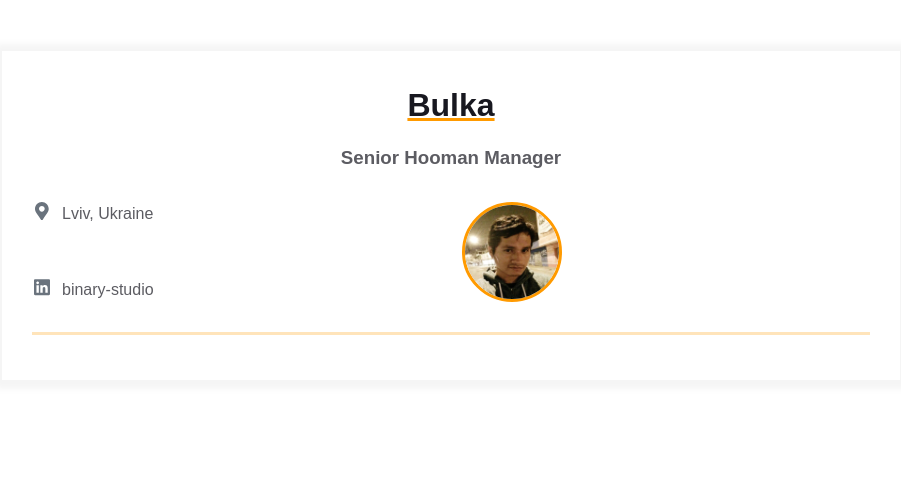
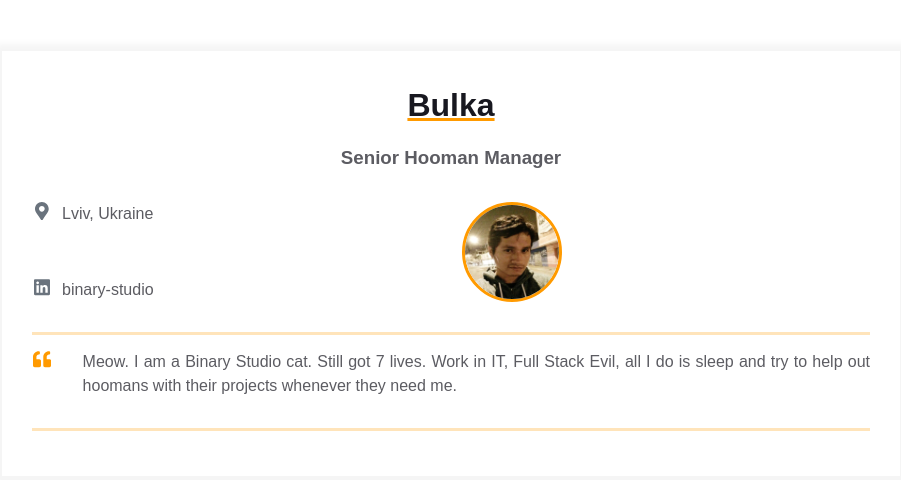
Before and after one commit to LevDoesCode/homepage, a plain HTML site: page index.html in a window 1280 px wide. Shown: the whole page, without its empty margins (189-1090 px from the left). Drawn offline with Linux system fonts and the light colour scheme.

Commit message:
Added Intro block

```diff
--- a/index.html
+++ b/index.html
@@ -1,6 +1,5 @@
 <!DOCTYPE html>
 <html>
-
     <head>
         <meta charset="UTF-8" />
         <title>Résumé</title>
@@ -20,26 +19,42 @@
                             <div class="contact-info__block">
                                 <a href="" rel="author" class="contact-info__item">
                                     <div class="contact-info__item-icon-wrapper">
-                  <svg class="contact-info__item-icon" xmlns="http://www.w3.org/2000/svg" viewBox="0 0 384 512">
-                    <path d="M172.268 501.67C26.97 291.031 0 269.413 0 192 0 85.961 85.961 0
+                                        <svg
+                                            class="contact-info__item-icon"
+                                            xmlns="http://www.w3.org/2000/svg"
+                                            viewBox="0 0 384 512"
+                                        >
+                                            <path
+                                                d="M172.268 501.67C26.97 291.031 0 269.413 0 192 0 85.961 85.961 0
                                       192 0s192 85.961 192 192c0 77.413-26.97 99.031-172.268 309.67-9.535
                                       13.774-29.93 13.773-39.464 0zM192 272c44.183 0 80-35.817
-                                      80-80s-35.817-80-80-80-80 35.817-80 80 35.817 80 80 80z"></path>
+                                      80-80s-35.817-80-80-80-80 35.817-80 80 35.817 80 80 80z"
+                                            ></path>
                                         </svg>
                                     </div>
                                     <span>Lviv, Ukraine</span>
                                 </a>
 
-              <a href="https://ua.linkedin.com/company/binary-studio_241166" rel="author" class="contact-info__item">
+                                <a
+                                    href="https://ua.linkedin.com/company/binary-studio_241166"
+                                    rel="author"
+                                    class="contact-info__item"
+                                >
                                     <div class="contact-info__item-icon-wrapper">
-                  <svg class="contact-info__item-icon" xmlns="http://www.w3.org/2000/svg" viewBox="0 0 448 512">
-                    <path d="M416 32H31.9C14.3 32 0 46.5 0 64.3v383.4C0 465.5 14.3 480 31.9
+                                        <svg
+                                            class="contact-info__item-icon"
+                                            xmlns="http://www.w3.org/2000/svg"
+                                            viewBox="0 0 448 512"
+                                        >
+                                            <path
+                                                d="M416 32H31.9C14.3 32 0 46.5 0 64.3v383.4C0 465.5 14.3 480 31.9
                                       480H416c17.6 0 32-14.5 32-32.3V64.3c0-17.8-14.4-32.3-32-32.3zM135.4
                                       416H69V202.2h66.5V416zm-33.2-243c-21.3 0-38.5-17.3-38.5-38.5S80.9
                                       96 102.2 96c21.2 0 38.5 17.3 38.5 38.5 0 21.3-17.2 38.5-38.5
                                       38.5zm282.1 243h-66.4V312c0-24.8-.5-56.7-34.5-56.7-34.6 0-39.9
                                       27-39.9 54.9V416h-66.4V202.2h63.7v29.2h.9c8.9-16.8 30.6-34.5
-                                      62.9-34.5 67.2 0 79.7 44.3 79.7 101.9V416z"></path>
+                                      62.9-34.5 67.2 0 79.7 44.3 79.7 101.9V416z"
+                                            ></path>
                                         </svg>
                                     </div>
                                     <span>binary-studio</span>
@@ -47,15 +62,47 @@
                             </div>
 
                             <div class="contact-info__block contact-info__block--center">
-              <img class="contact-info__avatar" src="assets/pic.jpeg" alt="Avatar" />
+                                <img
+                                    class="contact-info__avatar"
+                                    src="assets/pic.jpeg"
+                                    alt="Avatar"
+                                />
                             </div>
 
                             <div class="contact-info__block"></div>
                         </div>
                     </div>
                 </div>
+
+                <div class="container">
+                    <div class="resume__block">
+                        <div class="intro">
+                            <div class="intro__icon-wrapper">
+                                <svg
+                                    class="intro__icon"
+                                    xmlns="http://www.w3.org/2000/svg"
+                                    viewBox="0 0 512 512"
+                                >
+                                    <path
+                                        d="M464 256h-80v-64c0-35.3 28.7-64 64-64h8c13.3 0 24-10.7
+                  24-24V56c0-13.3-10.7-24-24-24h-8c-88.4 0-160 71.6-160 160v240c0
+                  26.5 21.5 48 48 48h128c26.5 0 48-21.5
+                  48-48V304c0-26.5-21.5-48-48-48zm-288 0H96v-64c0-35.3 28.7-64
+                  64-64h8c13.3 0 24-10.7 24-24V56c0-13.3-10.7-24-24-24h-8C71.6 32 0
+                  103.6 0 192v240c0 26.5 21.5 48 48 48h128c26.5 0
+                  48-21.5 48-48V304c0-26.5-21.5-48-48-48z"
+                                    ></path>
+                                </svg>
+                            </div>
+                            <p class="intro_text">
+                                Meow. I am a Binary Studio cat. Still got 7 lives. Work in IT, Full
+                                Stack Evil, all I do is sleep and try to help out hoomans with their
+                                projects whenever they need me.
+                            </p>
+                        </div>
+                    </div>
+                </div>
             </div>
         </main>
     </body>
-
 </html>
```
Lines whose indentation alone changed are shown as unchanged.
